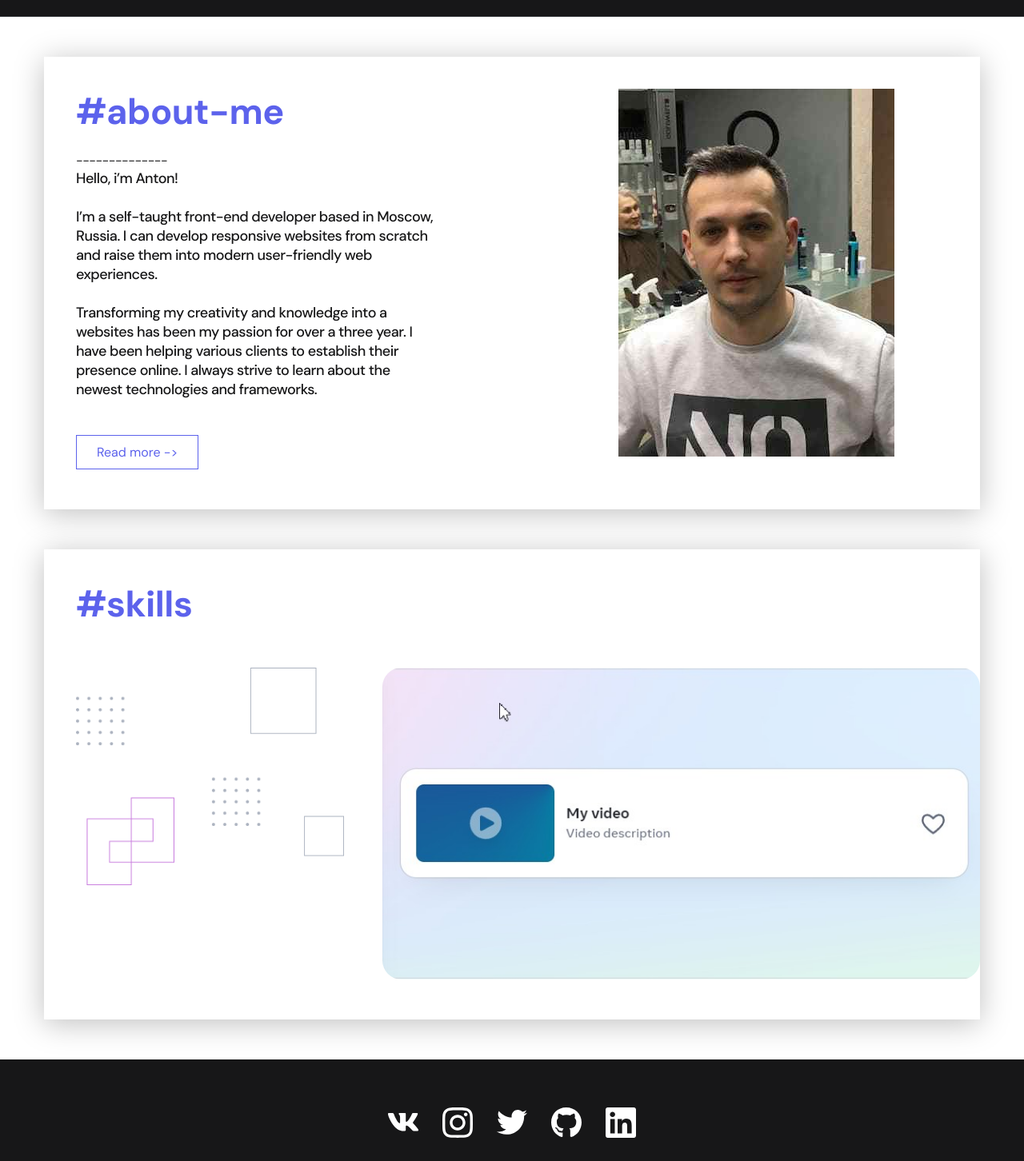
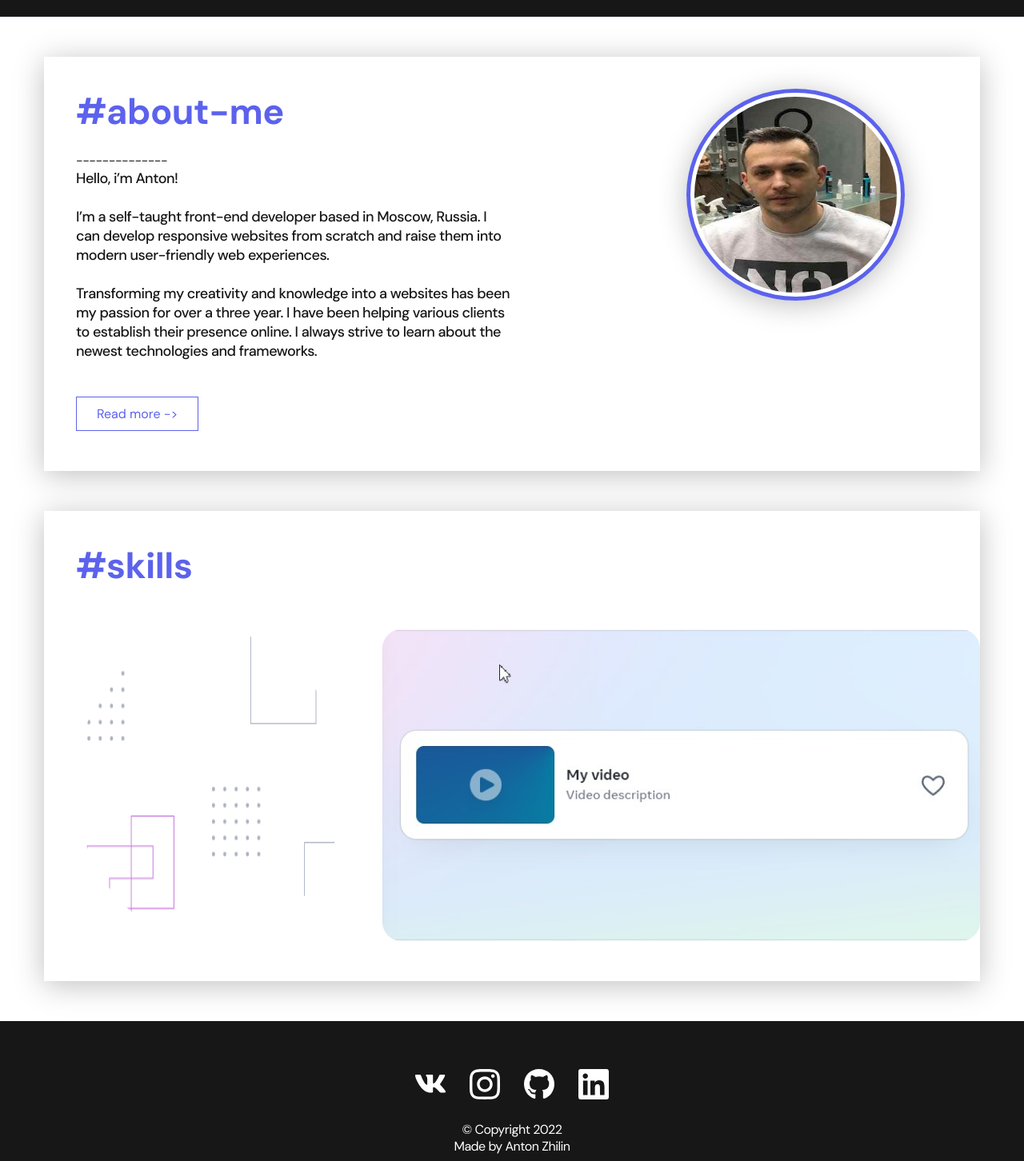
Before and after one commit to ministrov/my-portfolio-react, a React (Create React App) app: page /about in a window 1280 px wide. Shown: the part 55-1507 px from the top of the page at 80% size. Built offline with nearby package versions, Linux system fonts and the light colour scheme.

Commit message:
feat: start operating with burger-menu logic

```diff
--- a/src/components/footer/Footer.js
+++ b/src/components/footer/Footer.js
@@ -3,7 +3,6 @@ import './style.css';
 import vk from '../../img/icons/vk.svg';
 import instagram from '../../img/icons/instagram.svg';
 import linkedIn from '../../img/icons/linkedIn.svg';
-import twitter from '../../img/icons/twitter.svg';
 import gitHub from '../../img/icons/gitHub.svg';
 
 const Footer = () => {
@@ -12,14 +11,29 @@ const Footer = () => {
       <div className="container">
         <div className="footer__wrapper">
           <ul className="social">
-            <li className="social__item"><a href="#!"><img src={vk} alt="Link" /></a></li>
-            <li className="social__item"><a href="#!"><img src={instagram} alt="Link" /></a></li>
-            <li className="social__item"><a href="#!"><img src={twitter} alt="Link" /></a></li>
-            <li className="social__item"><a href="#!"><img src={gitHub} alt="Link" /></a></li>
-            <li className="social__item"><a href="#!"><img src={linkedIn} alt="Link" /></a></li>
+            <li className="social__item">
+              <a href="https://vk.com/feed" target="_blank" rel="noreferrer">
+                <img src={vk} alt="Link" />
+              </a>
+            </li>
+            <li className="social__item">
+              <a href="#!">
+                <img src={instagram} alt="Link" />
+              </a>
+            </li>
+            <li className="social__item">
+              <a href="#!">
+                <img src={gitHub} alt="Link" />
+              </a>
+            </li>
+            <li className="social__item">
+              <a href="#!">
+                <img src={linkedIn} alt="Link" />
+              </a>
+            </li>
           </ul>
           <div className="copyright">
-            <p>© 2022 Anton Zhilin frontend developer</p>
+            <p>© Copyright 2022<br/> Made by Anton Zhilin</p>
           </div>
         </div>
       </div>
--- a/src/components/footer/style.css
+++ b/src/components/footer/style.css
@@ -27,3 +27,7 @@
 .copyright p+p {
   margin-top: 0.5em;
 }
+
+.copyright p {
+  text-align: center;
+}
--- a/src/styles/about.css
+++ b/src/styles/about.css
@@ -7,6 +7,7 @@
   margin-top: 50px;
   padding-top: 40px;
   padding-left: 40px;
+  padding-right: 40px;
   padding-bottom: 50px;
   box-shadow: var(--box-shadow);
 }
@@ -21,7 +22,13 @@
 }
 
 .about__right {
-  width: 50%;
+  width: 25%;
+  height: 265px;
+  display: flex;
+  padding: 5px;
+  border: 5px solid var(--title-1);
+  border-radius: 50%;
+  box-shadow: var(--box-shadow);
 }
 
 .about__title.title-1 {
@@ -54,6 +61,12 @@
   transition: color 0.5s ease-in-out, background-color 0.5s ease-in-out;
 }
 
+.about__image {
+  flex-basis: 100%;
+  height: 100%;
+  border-radius: 50%;
+}
+
 /* skills */
 
 .skills__section {
--- a/src/styles/main.css
+++ b/src/styles/main.css
@@ -147,7 +147,7 @@ body {
 .section-about {
   position: relative;
   padding-top: 45px;
-  padding-bottom: 245px;
+  padding-bottom: 100px;
 }
 
 .section-about__title {
@@ -155,9 +155,11 @@ body {
 }
 
 .section-about__descr {
-  padding: 23px;
-  padding-left: 92px;
-  text-align: center;
+  max-width: 80%;
+  font-size: 18px;
+  font-weight: 500;
+  line-height: 1.4;
+  text-align: start;
 }
 
 
```
Also changed, not shown: src/pages/Home.js (+16 -1 lines), src/img/icons/twitter.svg (deleted).
